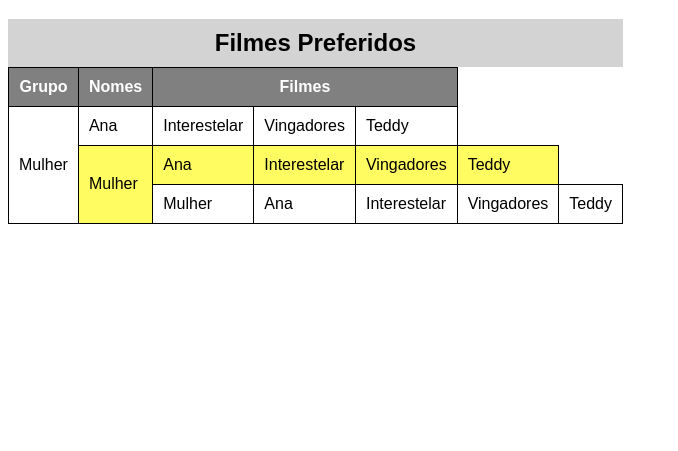
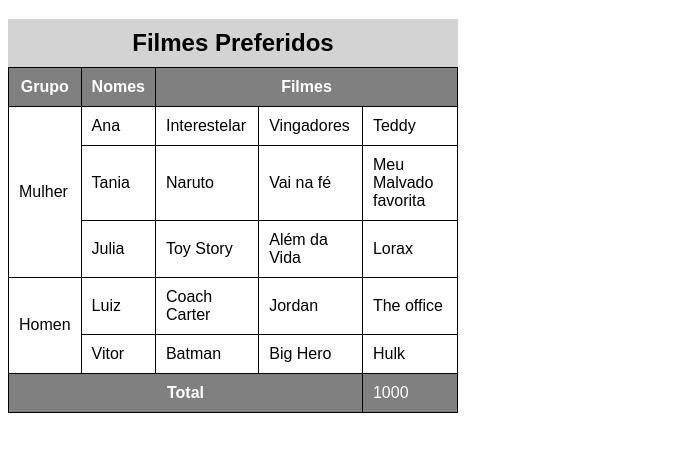
Before and after one commit to LuizSeabraDeMarco/html-css, a plain HTML site: page desafios/d015/tabela.html in a window 1280 px wide. Shown: the part 61-512 px from the top of the page, without its empty margins (0-678 px from the left). Drawn offline with Linux system fonts and the light colour scheme.

Commit message:
outro desafio

```diff
--- a/desafios/d015/tabela.html
+++ b/desafios/d015/tabela.html
@@ -35,9 +35,6 @@
             color: white;
 
         }
-        tbody tr:nth-child(2n){
-            background-color: rgb(255, 252, 97);
-        }
     </style>
 </head>
 <body>
@@ -46,35 +43,50 @@
         <caption>Filmes Preferidos</caption>
         <thead>
             <tr>
-                <th>Grupo</th>
-                <th>Nomes</th>
-                <th colspan="3">Filmes</th>
+                <th scope="col">Grupo</th>
+                <th scope="col">Nomes</th>
+                <th colspan="3" scope="colgroup">Filmes</th>
             </tr>
         </thead>
 
         <tbody>
             <tr>
-                <td rowspan="3">Mulher</td>
+                <td rowspan="3" scope="rowgroup">Mulher</td>
                 <td>Ana</td>
                 <td>Interestelar</td>
                 <td>Vingadores</td>
                 <td>Teddy</td>
             </tr>
             <tr>
-                <td rowspan="3">Mulher</td>
-                <td>Ana</td>
-                <td>Interestelar</td>
-                <td>Vingadores</td>
-                <td>Teddy</td>
+                <td>Tania</td>
+                <td>Naruto</td>
+                <td>Vai na fé</td>
+                <td>Meu Malvado favorita</td>
             </tr>
             <tr>
-                <td>Mulher</td>
-                <td>Ana</td>
-                <td>Interestelar</td>
-                <td>Vingadores</td>
-                <td>Teddy</td>
+                <td>Julia</td>
+                <td>Toy Story</td>
+                <td>Além da Vida</td>
+                <td>Lorax</td>
+            </tr>
+            <tr>
+                <td rowspan="2" scope="rowgroup">Homen</td>
+                <td>Luiz</td>
+                <td>Coach Carter</td>
+                <td>Jordan</td>
+                <td>The office</td>
+            </tr>
+            <tr>
+                <td>Vitor</td>
+                <td>Batman</td>
+                <td>Big Hero</td>
+                <td>Hulk</td>
             </tr>
         </tbody>
+        <tfoot>
+            <th colspan="4" scope="row">Total</th>
+            <td>1000</td>
+        </tfoot>
     </table>
 </body>
 </html>
```
